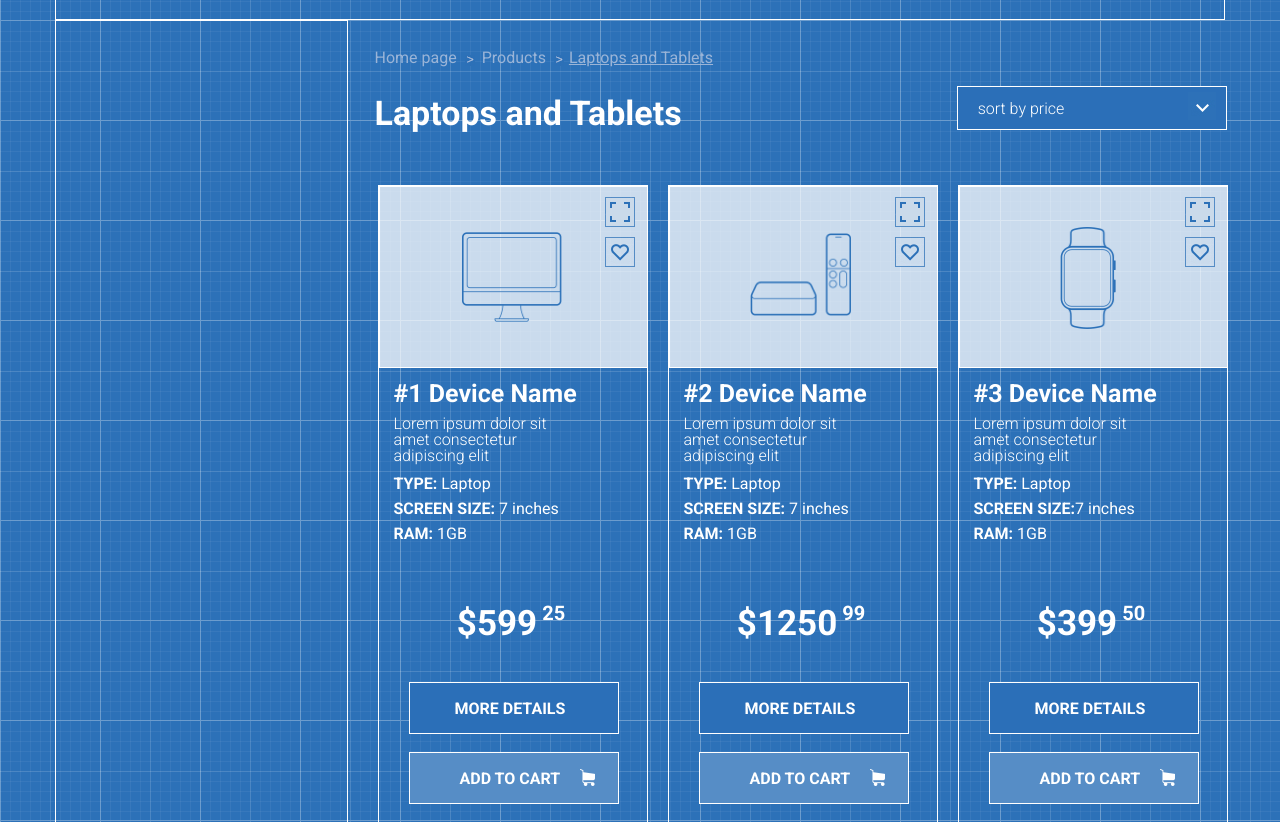
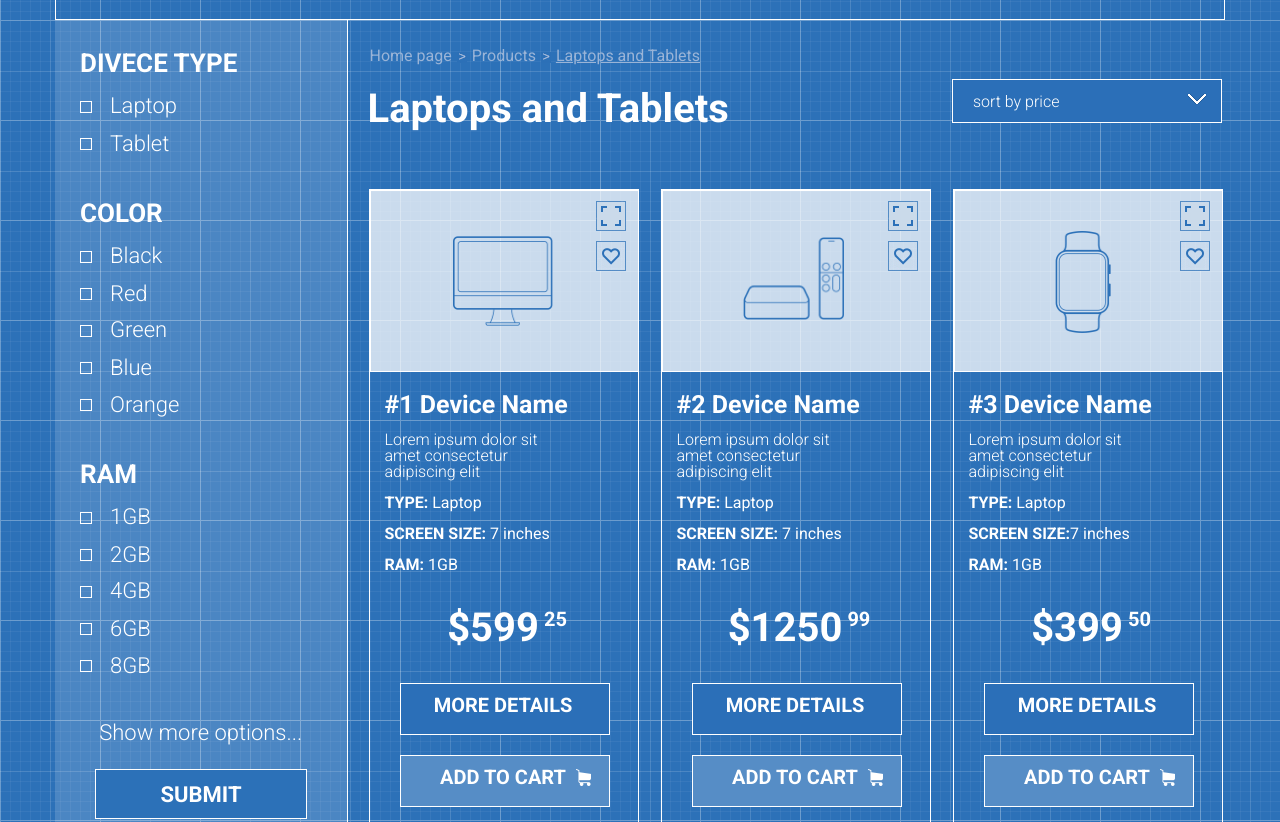
Before and after one commit to Nataly00/nataly00.github.io, a plain HTML site: page index.html in a window 1280 px wide. Shown: the part 480-1302 px from the top of the page. Drawn offline with Linux system fonts and the light colour scheme.

Commit message:
add columleft

```diff
--- a/index.html
+++ b/index.html
@@ -61,17 +61,79 @@
 			<div class="slider"></div>
 			<!--.................колонка слева.......................-->
 			<div class="col-md-3">
-				<div class="columleft"></div>
+				<div class="">
+				<div class="columleft">
+
+					<div class="divece-type">Divece type
+						<div class="row">
+							<input type="checkbox" id="Laptop">
+							<label for="Laptop"><span class="filtr-laptop">Laptop</span></label>
+
+							<input type="checkbox" id="Tablet">
+							<label for="Tablet"><span class="filtr-tablet">Tablet</span></label>
+						</div>
+					</div>
+
+
+					<div class="color">Color
+						<div class="row">
+							<input type="checkbox" id="Black">
+							<label for="Black"><span class="filtr-black">Black</span></label>
+
+							<input type="checkbox" id="Red">
+							<label for="Red"><span class="filtr-red">Red</span></label>
+
+							<input type="checkbox" id="Green">
+							<label for="Green"><span class="filtr-green">Green</span></label>
+
+							<input type="checkbox" id="Blue">
+							<label for="Blue"><span class="filtr-blue">Blue</span></label>
+
+							<input type="checkbox" id="Orange">
+							<label class="orange" for="Orange"><span class="filtr-orange">Orange</span></label>
+					</div>
+					</div>
+					<div class="ram-filtr">Ram
+						<div class="row">
+						<input type="checkbox" id="1GB">
+						<label for="1GB"><span class="filtr-black">1GB</span></label>
+
+						<input type="checkbox" id="2GB">
+						<label for="2GB"><span class="filtr-red">2GB</span></label>
+
+						<input type="checkbox" id="4GB">
+						<label for="4GB"><span class="filtr-green">4GB</span></label>
+
+						<input type="checkbox" id="6GB">
+						<label for="6GB"><span class="filtr-blue">6GB</span></label>
+
+						<input type="checkbox" id="8GB">
+						<label for="8GB"><span class="filtr-orange">8GB</span></label>
+						</div>
+					</div>
+					<div class="row">
+						<div class="more-options">Show more options...</div>
+					</div>
+					<div class="row">
+						<form>
+						<input  class="colum-left-submit" type="submit" value="Submit">
+						</form>
+					</div>
+
+				</div>
+				</div>
 			</div>
 			<!--.................колонка товары.......................-->
 			<div class="col-md-9">
-				<div class="breadcrumbs"> <!--.......ссылки вверху........-->
-						<div class="bread"><a class="breadlink" href="">Home page</a>
-							<div class="plus"></div></div>
-						<div class="bread"><a class="breadlink" href="">Products</a>
-							<div class="plus"></div></div>
-						<span class="nonlink">Laptops and Tablets</span>
+				<div class="row">
+				<div class="breadcrumbs">
+					<div class="bread"><a class="breadlink" href="">Home page</a><div class="plus"></div></div>
+					<div class="bread"><a class="breadlink" href="">Products</a><div class="plus"></div></div>
+					<div class="nonlink"><span class="toplink">Laptops and Tablets</span></div>
 				</div>
+				</div>
+
+
 
                <!--................сортировка и заглавие................-->
 				<div class="row">
@@ -80,7 +142,7 @@
 					</div>
 					<div class="col-md-4">
 						<ul class="columsort">
-							<li class="sortmenu sortprice"><a class="sortby" href="">sort by price</a> <div class="z-n"></div>
+							<li class="sortmenu"><a class="sortby" href="">sort by price</a> <div class="arrow"></div>
 								<ul>
 									<li class="sort"><a class="sortby" href="">sort by name</a></li>
 									<li class="sort"><a class="sortby" href="">sort by date</a></li>
@@ -101,11 +163,11 @@
 
 							<div class="product-body">
 								<div class="row">
-									<span class="namedevice">#1 Device Name</span><br>
-									<span class="text">Lorem ipsum dolor sit <br>amet consectetur <br> adipiscing elit</span><br>
-									<span class="type"><strong>TYPE:</strong> Laptop</span><br>
-									<span class="screensize"><strong>SCREEN SIZE:</strong> 7 inches</span><br>
-									<span class="ram"><strong>RAM:</strong>  1GB</span>
+									<div class="namedevice">#1 Device Name</div>
+									<div class="text">Lorem ipsum dolor sit <br>amet consectetur <br> adipiscing elit</div>
+									<div class="type"><span class="decor">TYPE:</span> Laptop</div>
+									<div class="screensize"><span class="decor">SCREEN SIZE:</span> 7 inches</div>
+									<div class="ram"><span class="decor">RAM:</span>  1GB</div>
 							    </div>
 							</div>
 
@@ -113,9 +175,9 @@
 								<div class="row">
 									<div class="price">$599<sup class="sup">25</sup></div>
 
-									<div class="more-detailes"><a class="add-more" href="">MORE DETAILS</a></div>
+									<div class="more-detailes"><button class="add-more">MORE DETAILS</button></div>
 
-									<div class="add-to-cart"><a class="add-more" href="">ADD TO CART</a>
+									<div class="add-to-cart"><button class="add-more">ADD TO CART</button>
 									<div class="count"></div></div>
 								</div>
 							</div>
@@ -132,11 +194,11 @@
 
 							<div class="product-body">
 								<div class="row">
-									<span class="namedevice" >#2 Device Name</span><br>
-									<span class="text" >Lorem ipsum dolor sit <br>amet consectetur <br> adipiscing elit</span><br>
-									<span class="type"><strong>TYPE:</strong> Laptop</span><br>
-									<span class="screensize"><strong>SCREEN SIZE:</strong> 7 inches</span><br>
-									<span class="ram"><strong>RAM:</strong>  1GB</span>
+									<div class="namedevice" >#2 Device Name</div>
+									<div class="text" >Lorem ipsum dolor sit <br>amet consectetur <br> adipiscing elit</div>
+									<div class="type"><span class="decor">TYPE:</span> Laptop</div>
+									<div class="screensize"><span class="decor">SCREEN SIZE:</span> 7 inches</div>
+									<div class="ram"><span class="decor">RAM:</span>  1GB</div>
 							    </div>
 							</div>
 
@@ -144,9 +206,9 @@
 								<div class="row">
 									<div class="price">$1250<sup class="sup">99</sup></div>
 
-									<div class="more-detailes"><a class="add-more" href="">MORE DETAILS</a></div>
+									<div class="more-detailes"><button class="add-more" >MORE DETAILS</button></div>
 
-									<div class="add-to-cart"><a class="add-more" href="">ADD TO CART</a>
+									<div class="add-to-cart"><button class="add-more" >ADD TO CART</button>
 									<div class="count"></div></div>
 								</div>
 							</div>
@@ -163,11 +225,11 @@
 
 							<div class="product-body">
 								<div class="row">
-									<span class="namedevice" >#3 Device Name</span><br>
-									<span class="text"  >Lorem ipsum dolor sit <br>amet consectetur <br> adipiscing elit</span><br>
-									<span class="type" ><strong>TYPE:</strong> Laptop</span><br>
-									<span class="screensize"><strong> SCREEN SIZE:</strong>7 inches</span><br>
-									<span class="ram"><strong>RAM:</strong>  1GB</span>
+									<div class="namedevice" >#3 Device Name</div>
+									<div class="text"  >Lorem ipsum dolor sit <br>amet consectetur <br> adipiscing elit</div>
+									<div class="type" ><span class="decor">TYPE:</span> Laptop</div>
+									<div class="screensize"><span class="decor"> SCREEN SIZE:</span>7 inches</div>
+									<div class="ram"><span class="decor">RAM:</span> 1GB</div>
 							    </div>
 							</div>
 
@@ -175,9 +237,9 @@
 								<div class="row">
 									<div class="price">$399<sup class="sup">50</sup></div>
 
-									<div class="more-detailes"><a class="add-more" href="">MORE DETAILS</a></div>
+									<div class="more-detailes"><button class="add-more" >MORE DETAILS</button></div>
 
-									<div class="add-to-cart"><a class="add-more" href="">ADD TO CART</a>
+									<div class="add-to-cart"><button class="add-more" >ADD TO CART</button>
 									<div class="count"></div></div>
 								</div>
 							</div>
@@ -194,11 +256,11 @@
 
 							<div class="product-body">
 								<div class="row">
-									<span class="namedevice" >#4 Device Name</span><br>
-									<span class="text"  >Lorem ipsum dolor sit <br>amet consectetur <br> adipiscing elit</span><br>
-									<span class="type"><strong>TYPE:</strong> Laptop</span><br>
-									<span class="screensize"><strong>SCREEN SIZE:</strong> 7 inches</span><br>
-									<span class="ram"> <strong>RAM:</strong>  1GB</span>
+									<div class="namedevice" >#4 Device Name</div>
+									<div class="text"  >Lorem ipsum dolor sit <br>amet consectetur <br> adipiscing elit</div>
+									<div class="type"><span class="decor">TYPE:</span> Laptop</div>
+									<div class="screensize"><span class="decor">SCREEN SIZE:</span> 7 inches</div>
+									<div class="ram"> <span class="decor">RAM:</span>  1GB</div>
 							    </div>
 							</div>
 
@@ -206,8 +268,8 @@
 								<div class="row">
 									<div class="price">$599<sup class="sup">25</sup></div>
 
-									<div class="more-detailes"><a class="add-more" href="">MORE DETAILS</a></div>
-									<div class="add-to-cart" ><a class="add-more" href="">ADD TO CART</a>
+									<div class="more-detailes"><button class="add-more" >MORE DETAILS</button></div>
+									<div class="add-to-cart" ><button class="add-more" >ADD TO CART</button>
 									<div class="count"></div></div>
 								</div>
 							</div>
@@ -224,11 +286,11 @@
 
 							<div class="product-body">
 								<div class="row">
-									<span class="namedevice" >#5 Device Name</span><br>
-									<span class="text"  >Lorem ipsum dolor sit <br>amet consectetur <br> adipiscing elit</span><br>
-									<span class="type"><strong>TYPE:</strong> Laptop</span><br>
-									<span class="screensize"><strong>SCREEN SIZE:</strong> 7 inches</span><br>
-									<span class="ram"><strong>RAM:</strong>  1GB</span>
+									<div class="namedevice" >#5 Device Name</div>
+									<div class="text"  >Lorem ipsum dolor sit <br>amet consectetur <br> adipiscing elit</div>
+									<div class="type"><span class="decor">TYPE:</span> Laptop</div>
+									<div class="screensize"><span class="decor">SCREEN SIZE:</span> 7 inches</div>
+									<div class="ram"><span class="decor">RAM:</span>  1GB</div>
 							    </div>
 							</div>
 
@@ -236,8 +298,8 @@
 								<div class="row">
 									<div class="price">$1250<sup class="sup">99</sup></div>
 
-									<div class="more-detailes" ><a class="add-more" href="">MORE DETAILS</a></div>
-									<div class="add-to-cart" ><a class="add-more" href="">ADD TO CART</a>
+									<div class="more-detailes" ><button class="add-more">MORE DETAILS</button></div>
+									<div class="add-to-cart" ><button class="add-more" >ADD TO CART</button>
 									<div class="count"></div></div>
 								</div>
 							</div>
@@ -254,11 +316,11 @@
 
 							<div class="product-body">
 								<div class="row">
-									<span class="namedevice" >#6 Device Name</span><br>
-									<span class="text"  >Lorem ipsum dolor sit <br>amet consectetur <br> adipiscing elit</span><br>
-									<span class="type"><strong>TYPE:</strong> Laptop</span><br>
-									<span class="screensize"><strong>SCREEN SIZE:</strong> 7 inches</span><br>
-									<span class="ram"><strong>RAM:</strong>  1GB</span>
+									<div class="namedevice" >#6 Device Name</div>
+									<div class="text"  >Lorem ipsum dolor sit <br>amet consectetur <br> adipiscing elit</div>
+									<div class="type"><span class="decor">TYPE:</span> Laptop</div>
+									<div class="screensize"><span class="decor">SCREEN SIZE:</span> 7 inches</div>
+									<div class="ram"><span class="decor">RAM:</span>  1GB</div>
 							    </div>
 							</div>
 
@@ -266,8 +328,8 @@
 								<div class="row">
 									<div class="price">$399<sup class="sup">50</sup></div>
 
-									<div class="more-detailes" ><a class="add-more" href="">MORE DETAILS</a></div>
-									<div class="add-to-cart" ><a class="add-more" href="">ADD TO CART</a>
+									<div class="more-detailes" ><button class="add-more" >MORE DETAILS</button></div>
+									<div class="add-to-cart" ><button class="add-more" >ADD TO CART</button>
 									<div class="count"></div></div>
 								</div>
 							</div>
@@ -284,11 +346,11 @@
 
 							<div class="product-body">
 								<div class="row">
-									<span class="namedevice" >#7 Device Name</span><br>
-									<span class="text"  >Lorem ipsum dolor sit <br>amet consectetur <br> adipiscing elit</span><br>
-									<span class="type"><strong>TYPE:</strong> Laptop</span><br>
-									<span class="screensize"><strong>SCREEN SIZE:</strong>7 inches</span><br>
-									<span class="ram"><strong>RAM: </strong> 1GB</span>
+									<div class="namedevice" >#7 Device Name</div>
+									<div class="text"  >Lorem ipsum dolor sit <br>amet consectetur <br> adipiscing elit</div>
+									<div class="type"><span class="decor">TYPE:</span> Laptop</div>
+									<div class="screensize"><span class="decor">SCREEN SIZE:</span>7 inches</div>
+									<div class="ram"><span class="decor">RAM: </span> 1GB</div>
 							    </div>
 							</div>
 
@@ -296,8 +358,8 @@
 								<div class="row">
 									<div class="price">$599<sup class="sup">25</sup></div>
 
-									<div class="more-detailes" ><a class="add-more" href="">MORE DETAILS</a></div>
-									<div class="add-to-cart" ><a class="add-more" href="">ADD TO CART</a>
+									<div class="more-detailes" ><button class="add-more" >MORE DETAILS</button></div>
+									<div class="add-to-cart" ><button class="add-more" >ADD TO CART</button>
 									<div class="count"></div></div>
 								</div>
 							</div>
@@ -314,11 +376,11 @@
 
 							<div class="product-body">
 								<div class="row">
-									<span class="namedevice" >#8 Device Name</span><br>
-									<span class="text" >Lorem ipsum dolor sit <br>amet consectetur <br> adipiscing elit</span><br>
-									<span class="type"><strong>TYPE:</strong> Laptop</span><br>
-									<span class="screensize"><strong>SCREEN SIZE:</strong>7 inches</span><br>
-									<span class="ram"><strong>RAM:</strong>  1GB</span>
+									<div class="namedevice" >#8 Device Name</div>
+									<div class="text" >Lorem ipsum dolor sit <br>amet consectetur <br> adipiscing elit</div>
+									<div class="type"><span class="decor">TYPE:</span> Laptop</div>
+									<div class="screensize"><span class="decor">SCREEN SIZE:</span>7 inches</div>
+									<div class="ram"><span class="decor">RAM:</span>  1GB</div>
 							    </div>
 							</div>
 
@@ -326,8 +388,8 @@
 								<div class="row">
 									<div class="price">$1250<sup class="sup">99</sup></div>
 
-									<div class="more-detailes" ><a class="add-more" href="">MORE DETAILS</a></div>
-									<div class="add-to-cart" ><a class="add-more" href="">ADD TO CART</a>
+									<div class="more-detailes" ><button class="add-more" >MORE DETAILS</button></div>
+									<div class="add-to-cart" ><button class="add-more" >ADD TO CART</button>
 									<div class="count"></div></div>
 								</div>
 							</div>
@@ -344,11 +406,11 @@
 
 							<div class="product-body">
 								<div class="row">
-									<span class="namedevice" >#9 Device Name</span><br>
-									<span class="text" >Lorem ipsum dolor sit <br>amet consectetur <br> adipiscing elit</span><br>
-									<span class="type"><strong>TYPE:</strong> Laptop</span><br>
-									<span class="screensize"><strong>SCREEN SIZE:</strong> 7 inches</span><br>
-									<span class="ram"><strong>RAM:</strong>  1GB</span>
+									<div class="namedevice" >#9 Device Name</div>
+									<div class="text" >Lorem ipsum dolor sit <br>amet consectetur <br> adipiscing elit</div>
+									<div class="type"><span class="decor">TYPE:</span> Laptop</div>
+									<div class="screensize"><span class="decor">SCREEN SIZE:</span> 7 inches</div>
+									<div class="ram"><span class="decor">RAM:</span>  1GB</div>
 							    </div>
 							</div>
 
@@ -356,8 +418,8 @@
 								<div class="row">
 									<div class="price">$399<sup class="sup">50</sup></div>
 
-									<div class="more-detailes" ><a class="add-more" href="">MORE DETAILS</a></div>
-									<div class="add-to-cart" ><a class="add-more" href="">ADD TO CART</a>
+									<div class="more-detailes" ><button class="add-more" >MORE DETAILS</button></div>
+									<div class="add-to-cart" ><button class="add-more" >ADD TO CART</button>
 									<div class="count"></div></div>
 								</div>
 							</div>
@@ -368,9 +430,17 @@
 
 				</div>
 			</div>
+			<div class="row">
+			<div class="load-more"> Load more...</div>
+			</div>
 		</div>
 	</main>
-	<footer class="footer">footer</footer>
+	<footer class="footer">
+		<div class="row">
+			<div class="foot">@ Copyright 2019</div>
+
+		</div>
+	</footer>
 
 </body>
 </html>
--- a/style.css
+++ b/style.css
@@ -204,62 +204,173 @@ img {
 .col-md-9 {
 	width: 75%;
 }
+/*.................columleft..................*/
 .columleft {
 	width: 269;
 	height:845px;
-	border: 1px solid white;
+	border-right: 1px solid white;
+	color: white;
+	font-family: "Roboto", sans-serif;
+	font-weight: 300;
+	background-color: rgba(255,255,255,0.15);
 }
-/*..............ссылки.............*/
-.bread {
-	float: left;
-	margin-left: 20px;
-	margin-right: 5px;
+
+.divece-type{
+	margin-left: 25px;
+	margin-top: 0px;
+	margin-bottom: 50px;
 	position: relative;
-	top: 30px;
-	left: 7px;
+	font-size: 26px;
+	font-weight: 700;
+	text-transform: uppercase;
+	padding-top: 30px;
 
 }
-.breadlink {
-	color: #9ab4d7;
-	text-decoration: none;
+.color {
+	margin-bottom: 50px;
+	margin-left: 25px;
+	position: relative;
+	font-size: 26px;
+	font-weight: 700;
+	text-transform: uppercase;
+}
+.ram-filtr {
+	margin-bottom: 50px;
+	margin-left: 25px;
+	position: relative;
+	font-size: 26px;
+	font-weight: 700;
+	text-transform: uppercase;
+}
+.more-options {
+	margin-bottom: 25px;
+	margin-left: 0px;
+	text-align: center;
+	font-size: 22px;
+}
+input[type=checkbox] {display: none;}
+
+input[type=checkbox] + label:before {
+    content: "";
+    display: block;
+    border: 1px solid white;
+    margin: 25px 0px 20px 0px;
+    height: 10px;
+    width: 10px;
+
+}
+
+input[type=checkbox]:checked + label:before {
+    background: white;
+}
+[class*="filtr-"]{
+	margin-left: 30px;
+	position: absolute;
+	font-size: 22px;
+	font-family: "Roboto", sans-serif;
+	font-weight: 300;
+	text-transform: none;
+}
+
+.filtr-laptop {
+
+	top: 75px;
+
+}
+.filtr-tablet{
+
+	top: 113px;
+
+}
+.filtr-black{
+
+	top: 45px;
+}
+.filtr-red {
+
+	top: 83px;
+}
+.filtr-green {
+
+	top: 119px;
+}
+.filtr-blue {
+
+	top: 157px;
+}
+.filtr-orange{
+
+	top: 194px;
+}
+.colum-left-submit {
+	-webkit-appearance: none;
+	width: 212px;
+	height: 50px;
+	background: #2c71b8;
+	border: 1px solid white;
+	color: white;
+	font-size: 22px;
+	font-family: "Roboto", sans-serif;
+	font-weight: 700;
+	text-transform: uppercase;
+	margin-left: 40px;
+}
+/*..............ссылки...............................................*/
+.breadcrumbs {
+	margin-top: 28px;
+	margin-left: 22px;
+
+}
+.bread{
+	float: left;
+	margin-right: 20px;
+	position: relative;
 }
 .nonlink {
 	font-family: "Roboto", sans-serif;
 	color: #9ab4d7;;
 	text-decoration: underline;
-	position: relative;
-	top: 30px;
-	left: 25px;
+
 }
+
+.breadlink {
+	color: #9ab4d7;
+	text-decoration: none;
+}
+
 .plus {
 	width: 10px;
 	height: 11px;
 	background-image: url(plus.png);
 	position: absolute;
-	top: 5px;
-	right: -18px;
-}
-
-.col-md-8 {
-	font-family: "Roboto", sans-serif;
-	color: white;
-	font-size: 34px;
-	position: relative;
-	top:60px;
-	right: -27px;
-	font-weight: 700;
+	top: 4px;
+	right: -15px;
 
 }
 
+
 /*.........................меню sort by...............................*/
+
+.laptops {
+	font-family: "Roboto", sans-serif;
+	color: white;
+	font-size: 40px;
+	position: relative;
+	margin-top: 25px;
+	margin-bottom: 35px;
+	margin-left: 20px;
+	font-weight: 700;
+	margin-right: 95px;
+
+}
 .columsort{
 	width: 270px;
 	height: 44px;
 	border: 1px solid white;
 	background: #2b6fb8;
 	position: relative;
-	top: 50px;
-	left: 302px;
+	margin-top:15px;
+	margin-left: 128px;
 	z-index: 1;
 }
 .sort {
@@ -270,6 +381,7 @@ img {
 	top: -1px;
 	right: 1px;
 	background: #2b6fb8;
+
 }
 
 
@@ -295,23 +407,21 @@ img {
 .columsort li:hover ul{
 	display: block;
 }
-.z-n {
+.arrow {
 	width: 28px;
 	height: 28px;
-	background-image: url(z-n.png);
+	background-image: url(arrow.png);
 	position: absolute;
 	top:5px;
 	right: 10px;
-	display: block;
+	background-repeat: no-repeat;
+	background-position: center;
+
+}
+.arrow:hover{
+   background-image: url(arrow2.png);
 }
 
-.z-n:hover{
-	background-image: url(fon.png);
-}
-
-ul.sortmenu:hover .z-n{
-	background-image: url(z-n.png);
-}
 
 /*,......................Prodacts...........................*/
 /*,......................images...........................*/
@@ -320,11 +430,13 @@ ul.sortmenu:hover .z-n{
 	width: 270px;
 	height: 650px;
 	border: 1px solid white;
-	margin-left: 20px;
-	margin-bottom: 20px;
+	margin-left: 22px;
+
+	margin-bottom: 10px;
 	position: relative;
-	top: 105px;
-	left: 10px;
+	top: 10px;
+	right: 1px;
+	margin-top:15px;
 }
 .product-image-block{
 	background-color: rgba(255,255,255,0.75);
@@ -413,7 +525,7 @@ ul.sortmenu:hover .z-n{
 	background: #568dc6;
 	border: 1px solid white;
 	position: relative;
-	top: 248px;
+	top: 110px;
 	left: 30px;
 	padding: 18px 50px;
 	font-weight: 700;
@@ -424,24 +536,38 @@ ul.sortmenu:hover .z-n{
 	background: #2b6fb8;
 	border: 1px solid white;
 	position: relative;
-	top: 230px;
-	left: 30px;
+	top: 90px;
+	margin-left: 30px;
 	padding: 18px 45px;
 	font-weight: 700;
 }
+.add-more {
+	background: no-repeat;
+	border: none;
+	font-family: "Roboto", sans-serif;
+	font-size: 20px;
+	width: 205px;
+	line-height: 40px;
+	font-weight: bold;
+	position: absolute;
+	top: 0px;
+	left: 0px;
 
+
+}
+
+/*.....................end add-to-cart & more-detailes..........*/
 .price {
 	width: 210px;
 	height: 70px;
 	font-family: "Roboto", sans-serif;
 	color: white;
-	font-size: 35px;
+	font-size: 40px;
 	font-weight: 700;
 	position: absolute;
 	text-align: center;
-	position: absolute;
-	top: 420px;
-	left: 25px;
+	margin-top: 15px;
+	margin-left: 30px;
 }
 .sup {
 	font-size: 20px;
@@ -454,6 +580,7 @@ ul.sortmenu:hover .z-n{
 	font-family: font-family: "Roboto", sans-serif;
 	margin-top: 20px;
 	margin-left: 15px;
+	margin-bottom: 20px;
 
 }
 
@@ -461,26 +588,22 @@ ul.sortmenu:hover .z-n{
 .namedevice{
 	font-weight: 700;
 	font-size: 25px;
-	position: absolute;
-	top: 195px;
+	margin-bottom: 15px;
 }
 
 .text {
 	font-weight: 300;
-	position: absolute;
-	top: 230px;
+	margin-bottom: 15px;
+
 }
 .type {
-	position: absolute;
-	top: 290px;
+	margin-bottom: 15px;
 }
 .screensize {
-	position: absolute;
-	top: 315px;
+	margin-bottom: 15px;
 }
 .ram {
-	position: absolute;
-	top: 340px;
+
 }
 .add-more{
 	text-decoration: none;
@@ -493,9 +616,35 @@ ul.sortmenu:hover .z-n{
 	background-image: url(count.png);
 	background-repeat: no-repeat;
 	position: absolute;
-	left: 170px;
-	top: 16px;
+	left: 175px;
+	top: 13px;
 }
-strong {
-	font-weight: 700;
+
+.decor {
+	font-weight: bold;
 }
+
+/*.....................footer...........................*/
+.footer {
+
+	background-color: rgba(255,255,255,0.75);
+}
+.foot {
+	height: 95px;
+	width: 1170px;
+	margin: 0 auto;
+	text-align: center;
+	color: #2b6fb8;
+	padding: 40px;
+}
+.load-more {
+	height: 135px;
+	font-family: "Roboto", sans-serif;
+	color: white;
+	font-weight: 300;
+	font-size: 30px;
+	text-align: center;
+	margin-left: 150px;
+	padding-left: 150px;
+	padding-top: 35px;
+}
```
Also changed, not shown: arrow.png (added), arrow2.png (added).
